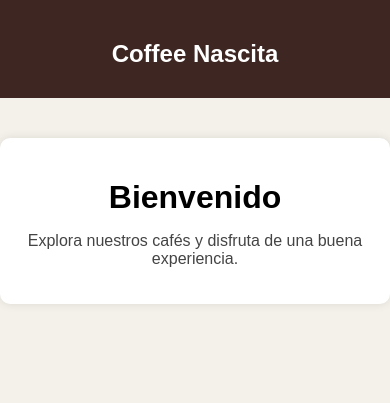
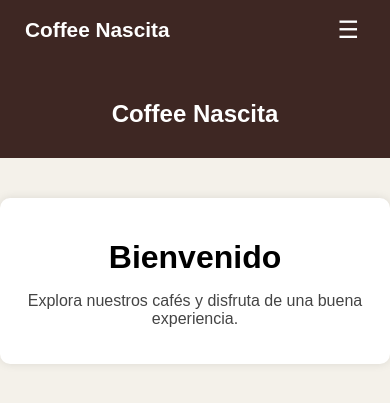
Before and after one commit to sergiogonzalezch/CoffeeNascita, a Django app: page /store/ in a window 390 px wide. Shown: the top 403 px of the page. Run offline with Django 5.2, Linux system fonts and the light colour scheme.

Commit message:
Adding Navbar

```diff
--- a/apps/store/static/styles.css
+++ b/apps/store/static/styles.css
@@ -87,3 +87,70 @@ p {
     color: #777;
     margin-top: 10px;
 }
+
+/* ---- NAVBAR ---- */
+
+.navbar {
+    display: flex;
+    justify-content: space-between;
+    align-items: center;
+    background: #3e2723;
+    padding: 15px 25px;
+    color: white;
+}
+
+.navbar-brand {
+    font-size: 1.3em;
+    font-weight: bold;
+}
+
+.navbar-links {
+    list-style: none;
+    display: flex;
+    gap: 20px;
+    margin: 0;
+    padding: 0;
+}
+
+.navbar-links li a {
+    color: white;
+    text-decoration: none;
+    font-weight: bold;
+}
+
+.navbar-links li a:hover {
+    text-decoration: underline;
+}
+
+/* Botón hamburguesa (oculto en desktop) */
+.navbar-toggle {
+    display: none;
+    font-size: 1.5em;
+    background: none;
+    border: none;
+    color: white;
+    cursor: pointer;
+}
+
+/* ---- RESPONSIVE ---- */
+@media (max-width: 700px) {
+    .navbar-links {
+        position: absolute;
+        top: 60px;
+        right: 0;
+        background: #4e342e;
+        flex-direction: column;
+        width: 200px;
+        padding: 15px;
+        display: none; /* oculto por defecto */
+        border-radius: 0 0 0 10px;
+    }
+
+    .navbar-links.active {
+        display: flex;
+    }
+
+    .navbar-toggle {
+        display: block;
+    }
+}
--- a/apps/store/templates/base.html
+++ b/apps/store/templates/base.html
@@ -5,9 +5,26 @@
     <meta name="viewport" content="width=device-width, initial-scale=1.0" />
     <title>Coffee Home</title>
     {% load static %}
-    <link rel="stylesheet" href="{% static './styles.css' %}">
+    <link rel="stylesheet" href="{% static './styles.css' %}" />
   </head>
+
   <body>
+    <nav class="navbar">
+      <div class="navbar-brand">Coffee Nascita</div>
+      <ul class="navbar-links">
+        <li><a href="/store/">Home</a></li>
+        <li><a href="/store/menu-list/">Menu</a></li>
+        {% comment %} <li><a href="/contact/">Contact</a></li> {% endcomment %}
+      </ul>
+      <button class="navbar-toggle" onclick="toggleMenu()">☰</button>
+    </nav>
+
     <div id="content">{% block content %}{% endblock %}</div>
+
+    <script>
+      function toggleMenu() {
+        document.querySelector(".navbar-links").classList.toggle("active");
+      }
+    </script>
   </body>
 </html>
```
